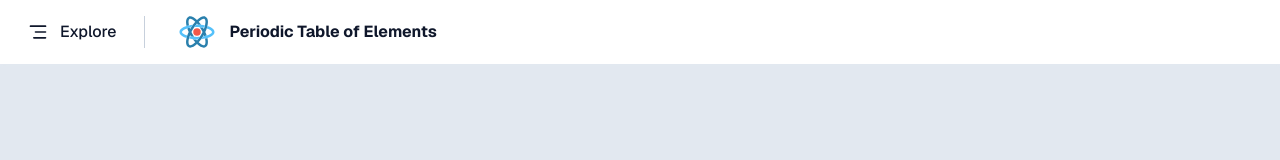
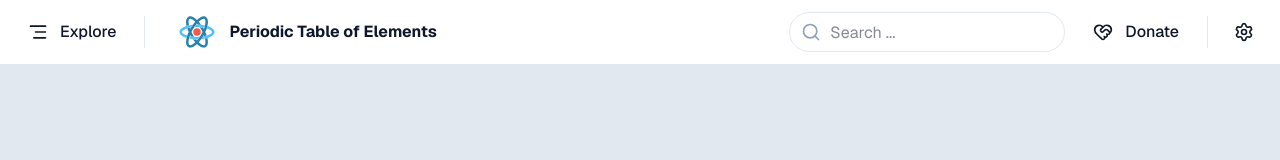
Before and after one commit to pseinfo/app, an Astro site: page / in a window 1280 px wide. Built offline with nearby package versions, Linux system fonts and the light colour scheme; Astro itself is replaced by a stand-in of ours.

Commit message:
Update Header.tsx

```diff
--- a/src/components/layout/Header.tsx
+++ b/src/components/layout/Header.tsx
@@ -1,4 +1,4 @@
-import { TextAlignEnd } from 'lucide-react';
+import { HeartHandshake, Search, Settings, TextAlignEnd } from 'lucide-react';
 import type { JSX } from 'react';
 
 import Atom from '/assets/media/atom.svg?url';
@@ -37,7 +37,7 @@ export const Header = () : JSX.Element => {
         </button>
 
         <div
-          className= 'w-px h-8 bg-slate-400/50'
+          className= 'w-px h-8 bg-slate-200'
         />
 
         <h1
@@ -58,6 +58,74 @@ export const Header = () : JSX.Element => {
           </span>
         </h1>
       </div>
+
+      <div
+        className= 'flex flex-row items-center gap-4'
+      >
+        <div
+          role= 'searchbox'
+          aria-label= 'Search'
+          className= 'relative hidden xl:block min-w-0 h-10'
+        >
+          <Search
+            className= 'absolute top-2.5 left-3 text-slate-400'
+            size= { 20 }
+          />
+          <input
+            name= 'query'
+            placeholder= 'Search ...'
+            className= 'w-full h-full pl-10 pr-4 border border-slate-200 rounded-full'
+          />
+        </div>
+
+        <button
+          role= 'button'
+          aria-label= 'Donate'
+          className= {
+            'flex flex-row items-center gap-3 h-10 px-3 ' +
+            'bg-transparent hover:bg-slate-100'
+          }
+        >
+          <HeartHandshake
+            size= { 20 }
+          />
+          <span
+            className= 'font-medium'
+          >
+            Donate
+          </span>
+        </button>
+
+        <div
+          className= 'hidden xl:block w-px h-8 bg-slate-200'
+        />
+
+        <button
+          role= 'button'
+          aria-label= 'Search'
+          className= {
+            'flex xl:hidden flex-row justify-center items-center gap-3 w-10 h-10 ' +
+            'bg-transparent hover:bg-slate-100'
+          }
+        >
+          <Search
+            size= { 20 }
+          />
+        </button>
+
+        <button
+          role= 'button'
+          aria-label= 'Settings'
+          className= {
+            'flex flex-row justify-center items-center gap-3 w-10 h-10 ' +
+            'bg-transparent hover:bg-slate-100'
+          }
+        >
+          <Settings
+            size= { 20 }
+          />
+        </button>
+      </div>
     </header>
   );
 };
```
